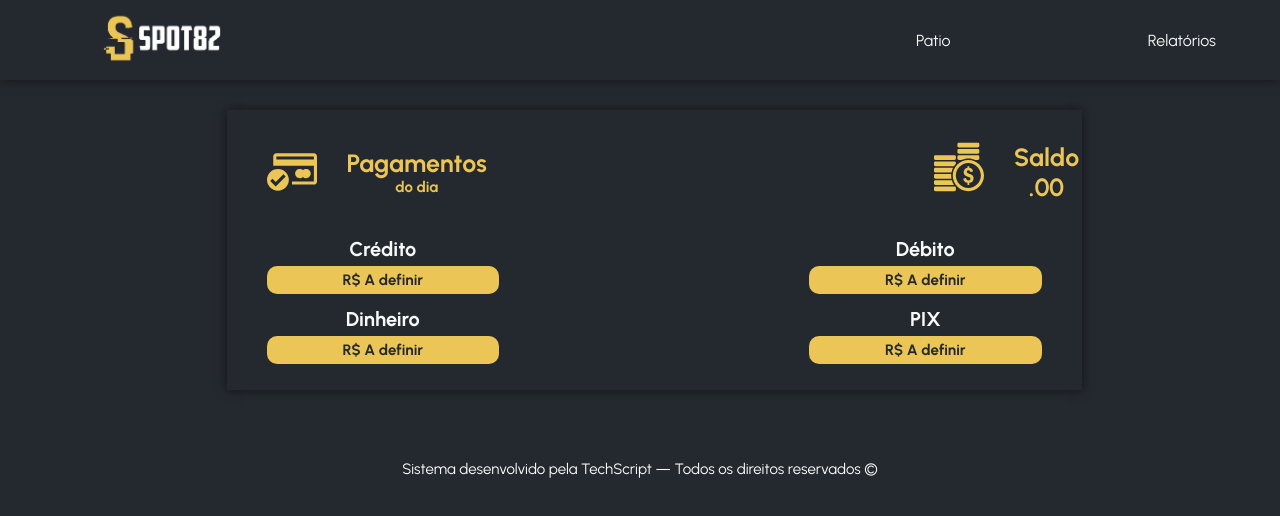
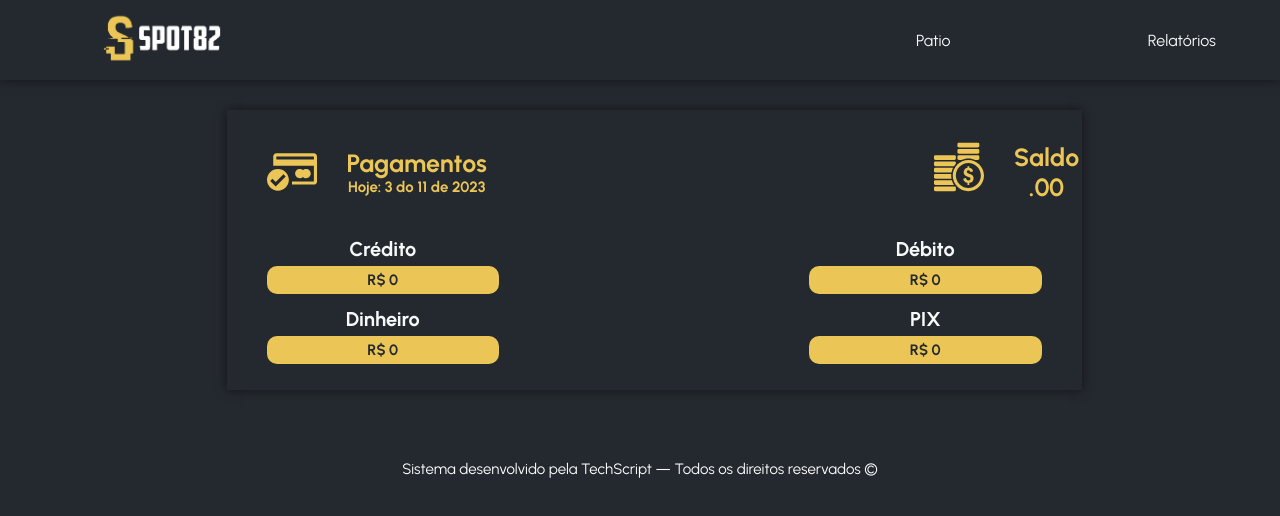
Before and after one commit to gustacodes/fron-end-spot82-angular, an Angular app: page /relatorios in a window 1280 px wide. Shown: the top 516 px of the page. Built offline with nearby package versions, Linux system fonts and the light colour scheme; no server answers.

Commit message:
feat: criado registro para tipo de pagamentos do dia

```diff
--- a/src/app/components/financeiro/financeiro.component.html
+++ b/src/app/components/financeiro/financeiro.component.html
@@ -3,31 +3,31 @@
     <img src="/assets/cartao_icon.svg" alt="" />
     <div>
       <h1>Pagamentos</h1>
-      <h2>do dia</h2>
+      <h2>Hoje: {{dataAtual.getDate()}} do {{dataAtual.getMonth() + 1}} de {{dataAtual.getFullYear()}}</h2>
     </div>
     <div class="saldo">
       <img src="/assets/MoneyIcon.svg" alt="" />
       <h1>Saldo {{ rendimentoDoDia }}.00</h1>
     </div>
   </div>
-  <div class="infosVacancies">
+  <div class="infosVacancies" >
     <div>
       <h1>Crédito</h1>
-      <h2>R$ A definir</h2>
+      <h2>R$ {{ pagamentoCredito }}</h2>
     </div>
     <div>
       <h1>Débito</h1>
-      <h2>R$ A definir</h2>
+      <h2>R$ {{ pagamentoDebito }}</h2>
     </div>
   </div><br>
   <div class="infosVacancies">
     <div>
       <h1>Dinheiro</h1>
-      <h2>R$ A definir</h2>
+      <h2>R$ {{ pagamentoDinheiro }}</h2>
     </div>
     <div>
       <h1>PIX</h1>
-      <h2>R$ A definir</h2>
+      <h2>R$ {{ pagamentoPix }}</h2>
     </div>
   </div>
 
--- a/src/app/components/financeiro/financeiro.component.ts
+++ b/src/app/components/financeiro/financeiro.component.ts
@@ -1,5 +1,4 @@
 import { Component } from '@angular/core';
-import { tap } from 'rxjs';
 import { Pagamento } from 'src/app/interfaces/Pagamento';
 import { FinanceiroService } from 'src/app/services/financeiro.service';
 
@@ -10,12 +9,38 @@ import { FinanceiroService } from 'src/app/services/financeiro.service';
 })
 export class FinanceiroComponent {
   rendimentoDoDia?: Pagamento;
+  tipoPagamentoDia: Pagamento [] = [];
+  pagamentoDebito: number = 0
+  pagamentoPix: number = 0
+  pagamentoDinheiro: number = 0
+  pagamentoCredito: number = 0
+  dataAtual = new Date();
 
   constructor(private financeiroService: FinanceiroService) {}
 
   ngOnInit(): void {
-    this.financeiroService.getFinanceiroDia().subscribe((dia) => {
-      this.rendimentoDoDia = dia;
+    this.getFinanceiro();
+    this.get();
+
+  }
+
+  getFinanceiro() {
+    this.financeiroService.getFinanceiroDia().subscribe((pagamentoDia) => {
+      this.rendimentoDoDia = pagamentoDia;
+    });
+  }
+
+  get() {
+    this.financeiroService.getFormaDePagamentoDia().subscribe(tipo => {
+      this.tipoPagamentoDia = tipo;
+      this.tipoPagamentoDia.forEach((item) => {
+        item.formaDePagamento == 'DEBITO' ? this.pagamentoDebito += Number(item.pagamento) : null
+        item.formaDePagamento == 'PIX' ? this.pagamentoPix += Number(item.pagamento) : null
+        item.formaDePagamento == 'CREDITO' ? this.pagamentoCredito += Number(item.pagamento) : null
+        item.formaDePagamento == 'DINHEIRO' ? this.pagamentoDinheiro += Number(item.pagamento) : null
+        console.log(item);
+
+      });
     });
   }
 }
--- a/src/app/components/spot/spot.component.ts
+++ b/src/app/components/spot/spot.component.ts
@@ -23,6 +23,11 @@ export class SpotComponent implements OnInit {
 
   ngOnInit(): void {
 
+    this.listarVagas()
+
+  }
+
+  listarVagas() {
     this.spotService.getVagas().subscribe((spot => {
       this.vagas = spot
 
--- a/src/app/interfaces/Pagamento.ts
+++ b/src/app/interfaces/Pagamento.ts
@@ -2,5 +2,5 @@ export class Pagamento {
     id!: number
     data!: string
     formaDePagamento!: string
-    pagamento?: number
+    pagamento!: number
 }
--- a/src/app/services/financeiro.service.ts
+++ b/src/app/services/financeiro.service.ts
@@ -17,4 +17,8 @@ export class FinanceiroService {
     return this.http.get<Pagamento>(`${this.URL}/financeiro/dia`)
   }
 
+  getFormaDePagamentoDia(): Observable<Pagamento[]> {
+    return this.http.get<Pagamento[]>(`${this.URL}/estacionamentos/pagamentos`)
+  }
+
 }
```
